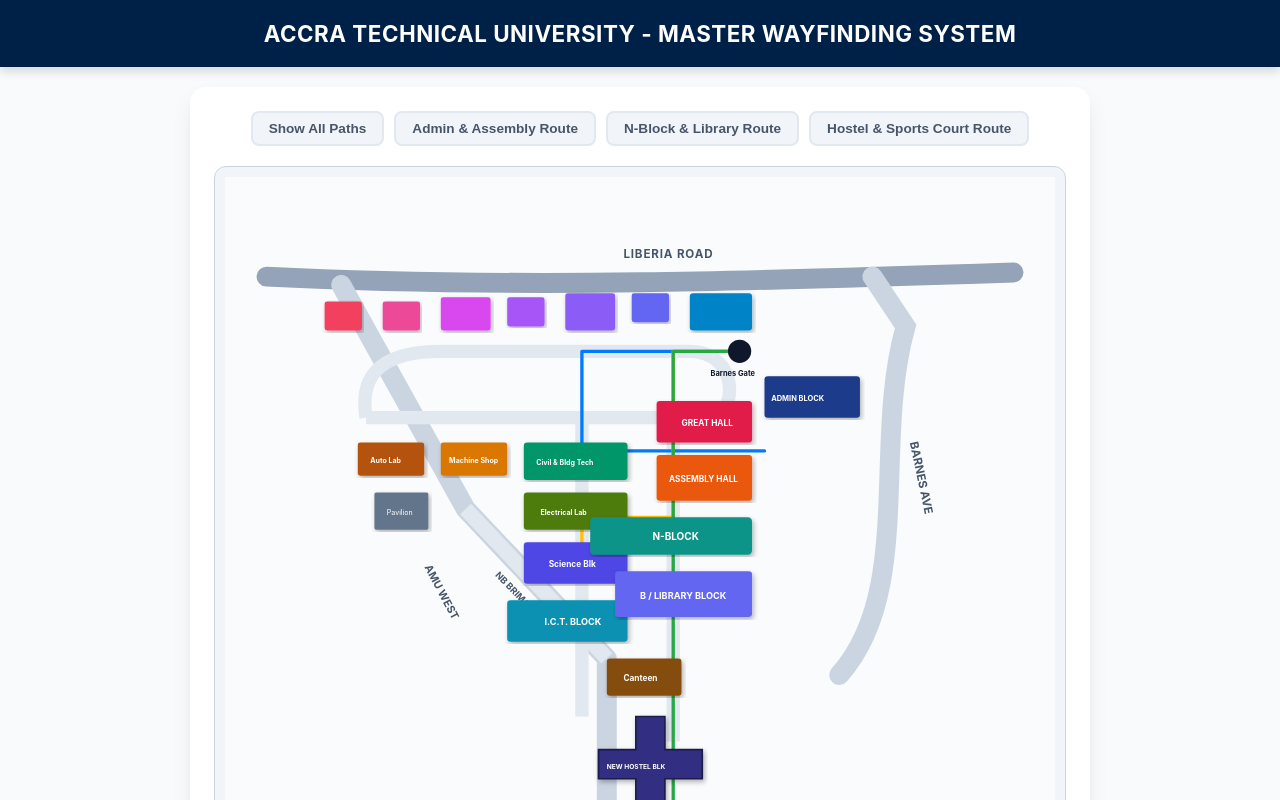
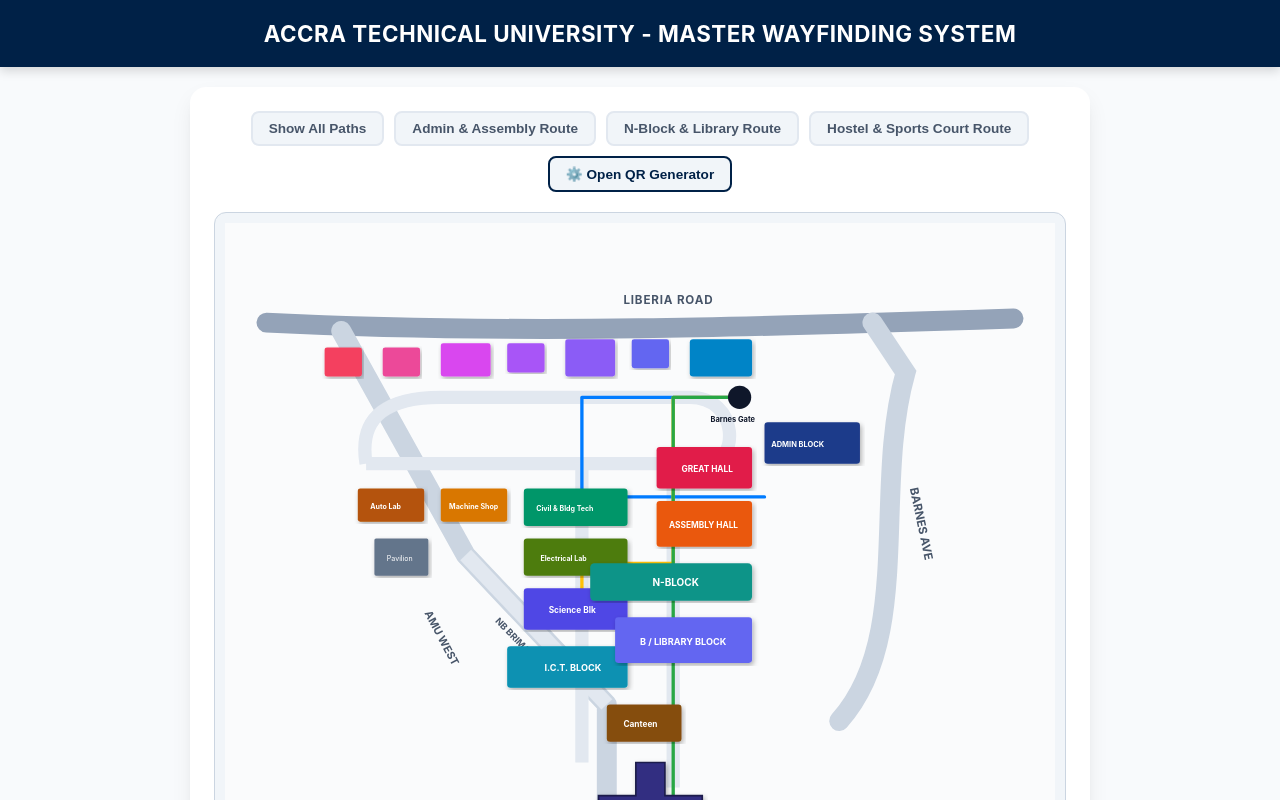
Before and after one commit to Thufrid/atu-pathfinder, a plain HTML site: page index.html in a window 1280 px wide. Shown: the top 800 px of the page. Drawn offline with Linux system fonts and the light colour scheme; a script that the page names is missing.

Commit message:
Add files via upload

```diff
--- a/index.html
+++ b/index.html
@@ -4,6 +4,7 @@
     <meta charset="UTF-8">
     <meta name="viewport" content="width=device-width, initial-scale=1.0">
     <title>ATU Pathfinder - Master Interactive Map & QR Portal</title>
+    <!-- Load the QR engine library first -->
     <script src="https://cdnjs.cloudflare.com/ajax/libs/qrcodejs/1.0.0/qrcode.min.js"></script>
     <style>
         :root {
@@ -62,6 +63,10 @@
             cursor: pointer;
             transition: all 0.25s ease;
             color: #475569;
+            display: inline-flex;
+            align-items: center;
+            justify-content: center;
+            text-decoration: none;
         }
         .btn:hover {
             background-color: #e2e8f0;
@@ -147,6 +152,7 @@
             margin-top: 30px;
             padding-top: 25px;
             border-top: 3px dashed #cbd5e1;
+            scroll-margin-top: 20px; /* Provides spacing when jumped to */
         }
         .qr-inputs {
             display: flex;
@@ -190,12 +196,15 @@
 
     <header>ACCRA TECHNICAL UNIVERSITY - MASTER WAYFINDING SYSTEM</header>
 
+    <!-- Main Map Container -->
     <div class="container">
         <div class="controls">
             <button class="btn" onclick="toggleRoute('all')">Show All Paths</button>
             <button class="btn" data-path="blue" onclick="toggleRoute('blue')">Admin & Assembly Route</button>
             <button class="btn" data-path="yellow" onclick="toggleRoute('yellow')">N-Block & Library Route</button>
             <button class="btn" data-path="green" onclick="toggleRoute('green')">Hostel & Sports Court Route</button>
+            <!-- Jump Link Button to QR Generator Section -->
+            <button class="btn" onclick="document.getElementById('qr-generator').scrollIntoView({ behavior: 'smooth' })" style="border-color: var(--primary); color: var(--primary); font-weight: bold;">⚙️ Open QR Generator</button>
         </div>
 
         <div class="map-wrapper">
@@ -206,28 +215,38 @@
                     </filter>
                 </defs>
 
+                <!-- Base Canvas -->
                 <rect x="0" y="0" width="1000" height="1100" fill="#fafbfc"/>
 
+                <!-- ================= PRIMARY HIGHWAYS & ROADS ================= -->
+                <!-- Liberia Road -->
                 <path d="M 50 120 C 350 135, 650 125, 950 115" fill="none" stroke="#94a3b8" stroke-width="24" stroke-linecap="round"/>
                 <text x="480" y="98" font-size="14" fill="#475569" font-weight="bold" letter-spacing="1">LIBERIA ROAD</text>
 
+                <!-- Barnes Ave -->
                 <path d="M 780 120 L 820 180 C 780 320, 830 500, 740 600" fill="none" stroke="#cbd5e1" stroke-width="24" stroke-linecap="round"/>
                 <text x="825" y="320" font-size="14" fill="#475569" font-weight="bold" transform="rotate(78 825 320)">BARNES AVE</text>
 
+                <!-- Amu West Road -->
                 <path d="M 140 130 L 290 400 L 460 580 L 460 1060" fill="none" stroke="#cbd5e1" stroke-width="24" stroke-linejoin="round" stroke-linecap="round"/>
                 <text x="240" y="470" font-size="13" fill="#475569" font-weight="bold" transform="rotate(62 240 470)">AMU WEST</text>
 
+                <!-- NB Brimah Link -->
                 <path d="M 290 400 L 460 580" fill="none" stroke="#e2e8f0" stroke-width="18"/>
                 <text x="325" y="480" font-size="11" fill="#475569" font-weight="bold" transform="rotate(46 325 480)">NB BRIMAH LK</text>
 
+                <!-- ================= DETAILED INNER WALKWAYS ================= -->
                 <path d="M 170 290 L 580 290 C 620 290, 620 210, 560 210 L 260 210 C 200 210, 160 230, 170 290" fill="none" stroke="#e2e8f0" stroke-width="16" stroke-linejoin="round"/>
                 <path d="M 430 290 L 430 650" fill="none" stroke="#e2e8f0" stroke-width="16"/>
                 <path d="M 540 290 L 540 680" fill="none" stroke="#e2e8f0" stroke-width="16"/>
 
+                <!-- ================= NAVIGATION OVERLAYS ================= -->
                 <path id="path-blue" class="path-line" d="M 620 210 L 430 210 L 430 330 L 650 330" fill="none" stroke="#007BFF" stroke-width="4" stroke-linecap="round" stroke-linejoin="round"/>
                 <path id="path-yellow" class="path-line" d="M 620 210 L 540 210 L 540 410 L 430 410 L 430 480 L 480 480" fill="none" stroke="#FFC107" stroke-width="4" stroke-linecap="round" stroke-linejoin="round"/>
                 <path id="path-green" class="path-line" d="M 620 210 L 540 210 L 540 680 L 540 820" fill="none" stroke="#28A745" stroke-width="4" stroke-linecap="round" stroke-linejoin="round"/>
 
+                <!-- ================= BUILDINGS ================= -->
+                <!-- Bungalows -->
                 <rect class="building" data-name="Bungalow A" x="120" y="150" width="45" height="35" fill="#f43f5e" rx="3" filter="url(#shadow)"/>
                 <rect class="building" data-name="Bungalow B" x="190" y="150" width="45" height="35" fill="#ec4899" rx="3" filter="url(#shadow)"/>
                 <rect class="building" data-name="Staff Quarters A" x="260" y="145" width="60" height="40" fill="#d946ef" rx="3" filter="url(#shadow)"/>
@@ -236,6 +255,7 @@
                 <rect class="building" data-name="Bungalow D" x="490" y="140" width="45" height="35" fill="#6366f1" rx="3" filter="url(#shadow)"/>
                 <rect class="building" data-name="Vice Chancellor's Lodge" x="560" y="140" width="75" height="45" fill="#0284c7" rx="4" filter="url(#shadow)"/>
 
+                <!-- Workshops and Labs -->
                 <rect class="building" data-name="Auto Workshop" x="160" y="320" width="80" height="40" fill="#b45309" rx="3" filter="url(#shadow)"/>
                 <rect class="building" data-name="Machine Shop" x="260" y="320" width="80" height="40" fill="#d97706" rx="3" filter="url(#shadow)"/>
                 <rect class="building" data-name="Building Tech & Civil Engineering Lab" x="360" y="320" width="125" height="45" fill="#059669" rx="4" filter="url(#shadow)"/>
@@ -244,6 +264,7 @@
                 <rect class="building" data-name="Science Block" x="360" y="440" width="125" height="50" fill="#4f46e5" rx="4" filter="url(#shadow)"/>
                 <rect class="building" data-name="I.C.T. Block" x="340" y="510" width="145" height="50" fill="#0891b2" rx="4" filter="url(#shadow)"/>
 
+                <!-- Barnes Gate / Admin / Central -->
                 <circle cx="620" cy="210" r="14" fill="#0f172a"/>
                 <rect class="building" data-name="Administration Block" x="650" y="240" width="115" height="50" fill="#1e3a8a" rx="4" filter="url(#shadow)"/>
                 <rect class="building" data-name="Great Hall" x="520" y="270" width="115" height="50" fill="#e11d48" rx="4" filter="url(#shadow)"/>
@@ -251,12 +272,15 @@
                 <rect class="building" data-name="N-Block Lecture Halls" x="440" y="410" width="195" height="45" fill="#0d9488" rx="5" filter="url(#shadow)"/>
                 <rect class="building" data-name="B / Library Block" x="470" y="475" width="165" height="55" fill="#6366f1" rx="4" filter="url(#shadow)"/>
 
+                <!-- Southern Corridor -->
                 <rect class="building" data-name="University Canteen" x="460" y="580" width="90" height="45" fill="#854d0e" rx="4" filter="url(#shadow)"/>
 
+                <!-- Cruciform Hostel -->
                 <path class="building" data-name="New Block Hostel (Six-Storey Residential Complex)"
                       d="M 450 690 L 495 690 L 495 650 L 530 650 L 530 690 L 575 690 L 575 725 L 530 725 L 530 785 L 495 785 L 495 725 L 450 725 Z"
                       fill="#312e81" stroke="#1e1b4b" stroke-width="2" filter="url(#shadow)"/>
 
+                <!-- Sports Complex -->
                 <g class="building" data-name="Multipurpose Sports Complex">
                     <rect x="470" y="850" width="130" height="170" fill="#16a34a" rx="8" stroke="#15803d" stroke-width="3" filter="url(#shadow)"/>
                     <rect x="480" y="860" width="110" height="150" fill="none" stroke="rgba(255,255,255,0.7)" stroke-width="2" />
@@ -264,6 +288,7 @@
                     <circle cx="535" cy="935" r="18" fill="none" stroke="rgba(255,255,255,0.7)" stroke-width="2"/>
                 </g>
 
+                <!-- Labels -->
                 <text x="175" y="344" font-size="8.5" fill="white" font-weight="bold" pointer-events="none">Auto Lab</text>
                 <text x="270" y="344" font-size="8.5" fill="white" font-weight="bold" pointer-events="none">Machine Shop</text>
                 <text x="375" y="347" font-size="8.5" fill="white" font-weight="bold" pointer-events="none">Civil & Bldg Tech</text>
@@ -289,6 +314,7 @@
             💡 Tap/Hover over any structure on the map to display its information. Use buttons to highlight directions.
         </div>
 
+        <!-- Legend -->
         <div class="legend-grid">
             <div class="legend-item"><span class="color-dot" style="background-color: #1e3a8a;"></span> Administration Block</div>
             <div class="legend-item"><span class="color-dot" style="background-color: #0284c7;"></span> VC Residence</div>
@@ -307,7 +333,8 @@
             <div class="legend-item"><span class="color-dot" style="background-color: #16a34a;"></span> Sports Complex</div>
         </div>
 
-        <div class="qr-section">
+        <!-- Integrated Offline-Ready QR Code Generator -->
+        <div class="qr-section" id="qr-generator">
             <h3 style="margin-top: 0; color: var(--primary); text-align: center; font-size: 1.1rem; font-weight: bold;">ATU PATHFINDER — OFFLINE QR GENERATOR</h3>
             <p style="font-size: 0.8rem; color: #64748b; text-align: center; margin-bottom: 20px;">
                 Generate high-correction QR signs for campus landmarks. This generator functions fully offline.
```
